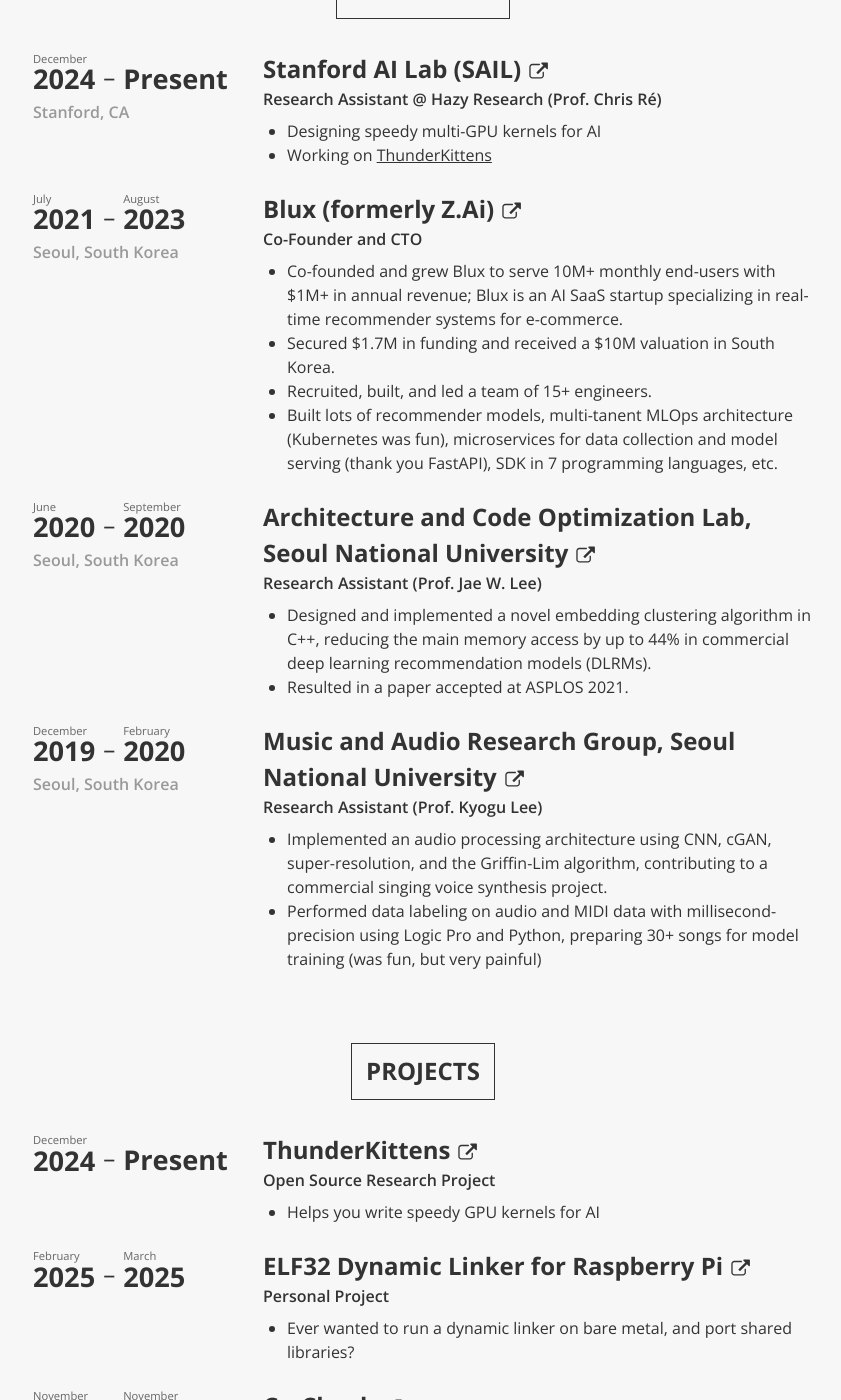
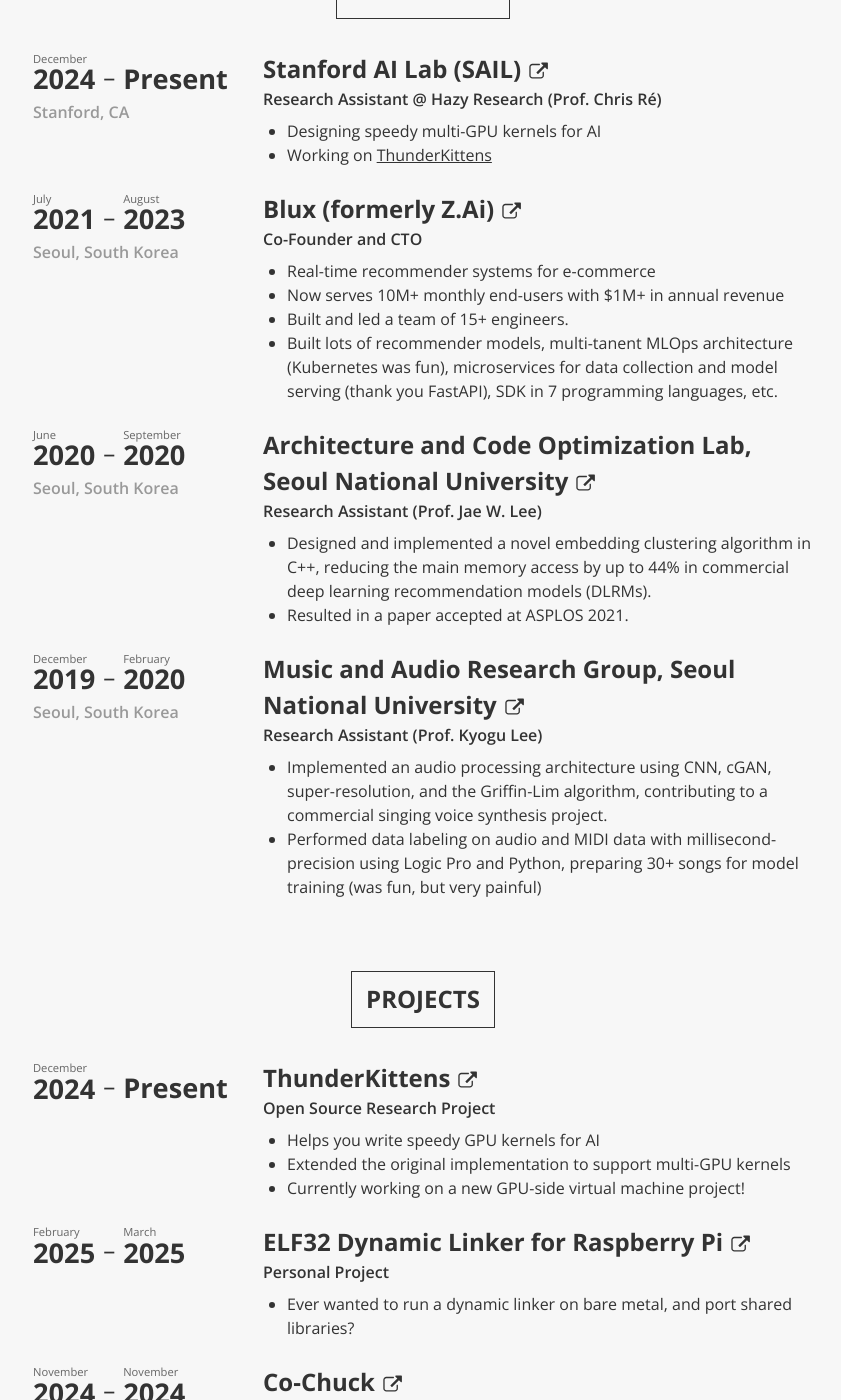
Before and after one commit to StuartSul/StuartSul.github.io_src, a Jekyll site: the page built from index.html, in a window 1280 px wide and 1400 px high, scrolled down 1474 px. Shown: the whole window, without its empty margins (217-1058 px from the left). Built offline with Jekyll 4.4.1, drawn with Linux system fonts in a browser that asks for light colours.

Commit message:
[feat] Add new contributions and remove the pompous description

```diff
--- a/_data/about.yaml
+++ b/_data/about.yaml
@@ -53,9 +53,9 @@
       end-month: August
       end-year: 2023
     descriptions:
-    - Co-founded and grew Blux to serve 10M+ monthly end-users with $1M+ in annual revenue; Blux is an AI SaaS startup specializing in real-time recommender systems for e-commerce.
-    - Secured $1.7M in funding and received a $10M valuation in South Korea.
-    - Recruited, built, and led a team of 15+ engineers.
+    - Real-time recommender systems for e-commerce
+    - Now serves 10M+ monthly end-users with $1M+ in annual revenue
+    - Built and led a team of 15+ engineers.
     - Built lots of recommender models, multi-tanent MLOps architecture (Kubernetes was fun), microservices for data collection and model serving (thank you FastAPI), SDK in 7 programming languages, etc.
   - heading: Architecture and Code Optimization Lab, Seoul National University
     link: https://arc.snu.ac.kr/
@@ -97,6 +97,8 @@
       start-year: 2024
     descriptions:
     - Helps you write speedy GPU kernels for AI
+    - Extended the original implementation to support multi-GPU kernels
+    - Currently working on a new GPU-side virtual machine project!
   - heading: ELF32 Dynamic Linker for Raspberry Pi
     link: https://github.com/StuartSul/elf32-dynamic-linker-rpi
     subheading: Personal Project
```
